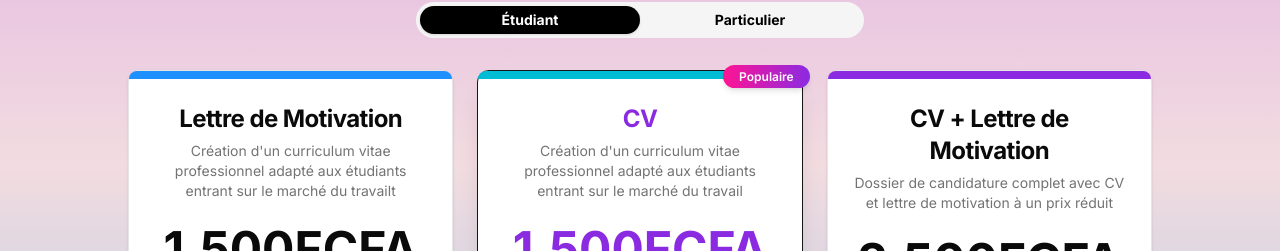
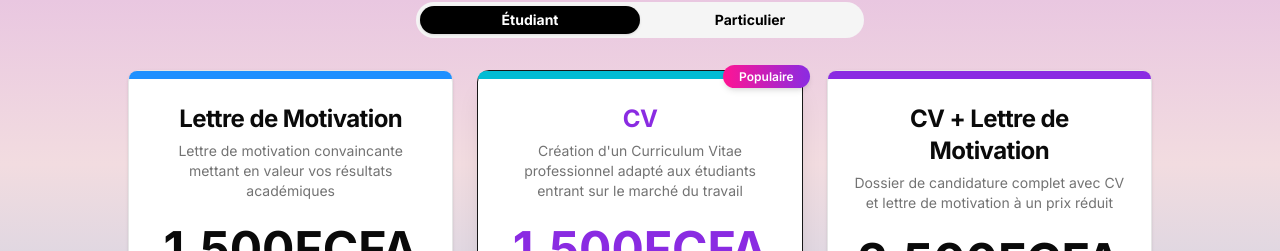
Before and after one commit to emmanuelish/L-Expert, a Next.js app: page / in a window 1280 px wide. Shown: the part 3118-3369 px from the top of the page. Built offline with nearby package versions, Linux system fonts and the light colour scheme.

Commit message:
change text

```diff
--- a/components/Pricing.tsx
+++ b/components/Pricing.tsx
@@ -5,6 +5,7 @@ import { Button } from "@/components/ui/button"
 import { Card, CardContent, CardDescription, CardFooter, CardHeader, CardTitle } from "@/components/ui/card"
 import { Tabs, TabsContent, TabsList, TabsTrigger } from "@/components/ui/tabs"
 import AnimatedSection from "./AnimatedSection";
+import Link from "next/link";
 
 // Define types for our pricing data
 interface PricingPlan {
@@ -27,7 +28,7 @@ export default function PricingSection() {
       {
         name: "Lettre de Motivation",
         price: "1.500FCFA",
-        description: "Création d'un curriculum vitae professionnel adapté aux étudiants entrant sur le marché du travailt",
+        description: "Lettre de motivation convaincante mettant en valeur vos résultats académiques",
         features: [
           "ATS-optimized format",
           "Professional template selection",
@@ -41,7 +42,7 @@ export default function PricingSection() {
       {
         name: "CV",
         price: "1.500FCFA",
-        description: "Création d'un curriculum vitae professionnel adapté aux étudiants entrant sur le marché du travail",
+        description: "Création d'un Curriculum Vitae professionnel adapté aux étudiants entrant sur le marché du travail",
         features: [
           "Personalized content",
           "Academic focus",
@@ -192,6 +193,7 @@ export default function PricingSection() {
                       <Button
                         className={`w-full rounded-full transition-all duration-300 hover:shadow-lg ${plan.popular ? `${plan.color} hover:opacity-90` : "bg-white hover:bg-gray-50 text-gray-800 border-2 border-gray-200"}`}
                         variant={plan.popular ? "default" : "outline"}
+                        onClick={() => window.open("https://wa.me/22891989046", "_blank")}
                       >
                         Commander maintenant
                       </Button>
```
